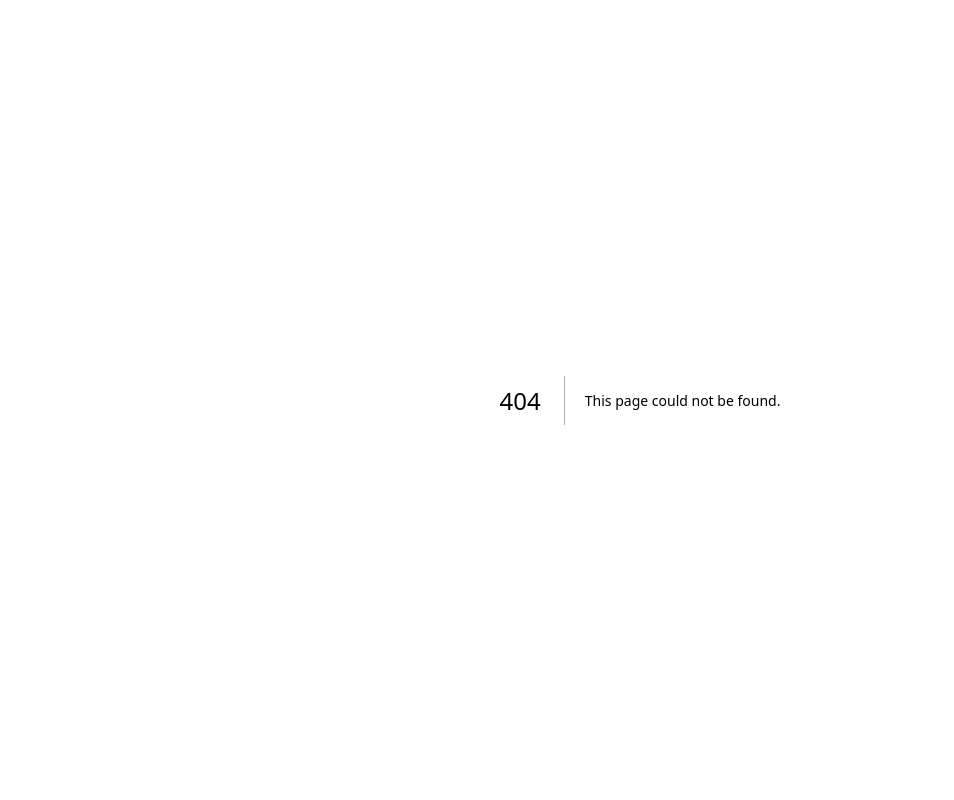
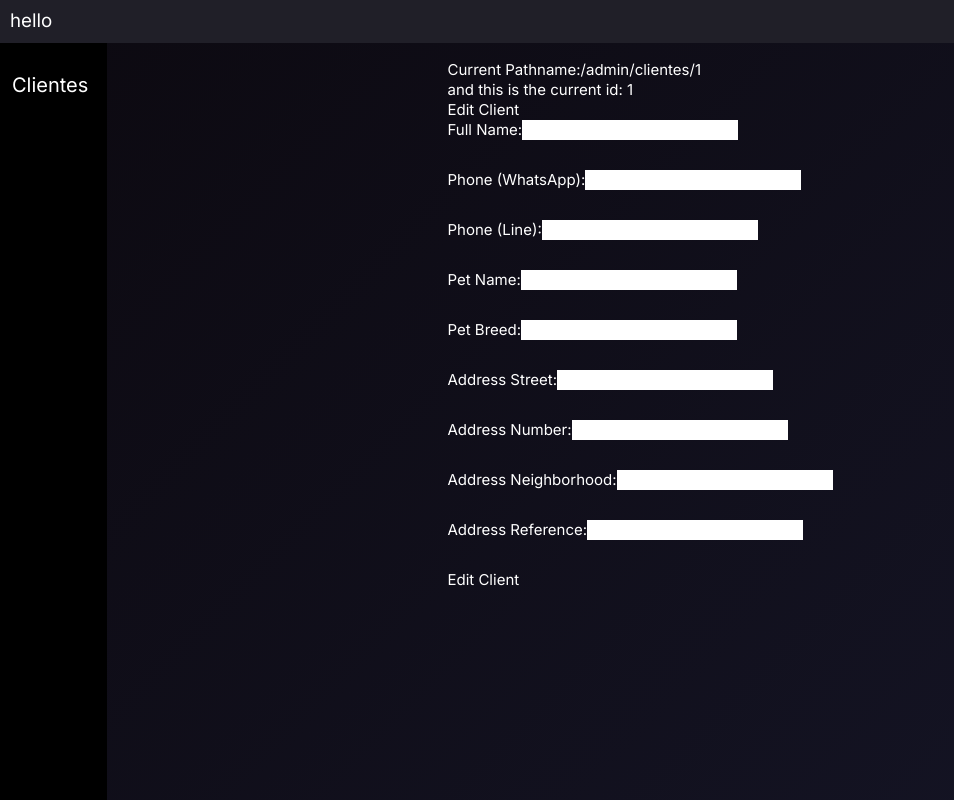
Before and after one commit to luan-k/super-pet-delivery, a Next.js app in the folder front/: page /admin/clientes/1 in a window 1280 px wide. Before the commit this address had no page. Shown: the whole page, without its empty margins (0-954 px from the left). Built offline with nearby package versions, Linux system fonts and the light colour scheme; no server answers.

Commit message:
edit client

```diff
--- a/front/app/admin/clientes/ListClients.tsx
+++ b/front/app/admin/clientes/ListClients.tsx
@@ -1,6 +1,7 @@
 "use client";
 import React, { useEffect, useState } from "react";
 import Cookies from "js-cookie";
+import Link from "next/link";
 
 interface Client {
   id: number;
@@ -78,6 +79,11 @@ const ListClients: React.FC = () => {
               <br />
               <strong>Address Reference:</strong> {client.address_reference}
               <br />
+              <Link
+                href={`/admin/clientes/${client.id}`}
+                className='text-white px-4 py-3 bg-yellow-700 mt-4'>
+                Editar
+              </Link>
             </li>
           ))}
         </ul>
--- /dev/null
+++ b/front/app/admin/clientes/[clientid]/form.tsx
@@ -0,0 +1,253 @@
+"use client";
+import React, { useState, ChangeEvent, FormEvent, useEffect } from "react";
+import Cookies from "js-cookie";
+import { usePathname } from "next/navigation";
+
+interface EditClientFormRequest {
+  full_name: string;
+  phone_whatsapp: string;
+  phone_line: string;
+  pet_name: string;
+  pet_breed: string;
+  address_street: string;
+  address_number: string;
+  address_neighborhood: string;
+  address_reference: string;
+}
+interface ClientDetails {
+  id: number;
+  full_name: string;
+  phone_whatsapp: string;
+  phone_line: string;
+  pet_name: string;
+  pet_breed: string;
+  address_street: string;
+  address_number: string;
+  address_neighborhood: string;
+  address_reference: string;
+}
+
+const EditClientForm: React.FC = () => {
+  const pathname = usePathname();
+  var urlParts = pathname.split("/");
+  var currentId = urlParts.at(-1);
+
+  useEffect(() => {
+    const fetchClientDetails = async () => {
+      try {
+        const token = Cookies.get("access_token");
+        const response = await fetch(
+          `http://localhost:8080/clients/${currentId}`,
+          {
+            method: "GET",
+            headers: {
+              "Content-Type": "application/json",
+              Authorization: `Bearer ${token}`,
+            },
+          }
+        );
+
+        if (response.ok) {
+          const data: ClientDetails = await response.json();
+          console.log(data);
+          setCurrentClient(data);
+        } else {
+          console.error("Failed to fetch clients");
+        }
+      } catch (error) {
+        console.error("Error:", error);
+      } finally {
+        //setLoading(false);
+      }
+    };
+
+    fetchClientDetails();
+  }, [currentId]);
+
+  const [currentClient, setCurrentClient] = useState<ClientDetails | null>(
+    null
+  );
+  const [formData, setFormData] = useState<EditClientFormRequest>({
+    full_name: "", // Update field names to match Go structure
+    phone_whatsapp: "",
+    phone_line: "",
+    pet_name: "",
+    pet_breed: "",
+    address_street: "",
+    address_number: "",
+    address_neighborhood: "",
+    address_reference: "",
+  });
+
+  // Update the form data when client details are fetched
+  useEffect(() => {
+    if (currentClient) {
+      setFormData({
+        full_name: currentClient.full_name,
+        phone_whatsapp: currentClient.phone_whatsapp,
+        phone_line: currentClient.phone_line,
+        pet_name: currentClient.pet_name,
+        pet_breed: currentClient.pet_breed,
+        address_street: currentClient.address_street,
+        address_number: currentClient.address_number,
+        address_neighborhood: currentClient.address_neighborhood,
+        address_reference: currentClient.address_reference,
+      });
+    }
+  }, [currentClient]);
+
+  // Define the handleChange function to update the form data
+  const handleChange = (e: ChangeEvent<HTMLInputElement>) => {
+    setFormData({
+      ...formData,
+      [e.target.name]: e.target.value,
+    });
+  };
+
+  const handleSubmit = async (e: FormEvent) => {
+    e.preventDefault();
+
+    const token = Cookies.get("access_token");
+    console.log(formData);
+
+    try {
+      const response = await fetch(
+        `http://localhost:8080/clients/${currentId}`,
+        {
+          method: "PUT",
+          credentials: "include",
+          headers: {
+            "Content-Type": "application/json",
+            Authorization: `Bearer ${token}`,
+          },
+          body: JSON.stringify(formData),
+        }
+      );
+
+      if (response.ok) {
+        console.log("Client Edited successfully!");
+        // Add further actions or redirection upon successful creation
+      } else {
+        console.error("Failed to edit client");
+        console.log(response.json());
+      }
+    } catch (error) {
+      console.error("Error:", error);
+    }
+  };
+
+  return (
+    <div className='text-2xl wk-create-client'>
+      Current Pathname:{pathname}
+      <br />
+      and this is the current id: {currentId}
+      <h1>Edit Client</h1>
+      <form onSubmit={handleSubmit}>
+        {/* Input fields corresponding to the EditClientFormRequest structure */}
+        <label>
+          Full Name:
+          <input
+            type='text'
+            name='full_name'
+            value={formData.full_name}
+            onChange={handleChange}
+            required
+          />
+        </label>
+        <br />
+
+        <label>
+          Phone (WhatsApp):
+          <input
+            type='text'
+            name='phone_whatsapp'
+            value={formData.phone_whatsapp}
+            onChange={handleChange}
+          />
+        </label>
+        <br />
+
+        <label>
+          Phone (Line):
+          <input
+            type='text'
+            name='phone_line'
+            value={formData.phone_line}
+            onChange={handleChange}
+          />
+        </label>
+        <br />
+
+        <label>
+          Pet Name:
+          <input
+            type='text'
+            name='pet_name'
+            value={formData.pet_name}
+            onChange={handleChange}
+          />
+        </label>
+        <br />
+
+        <label>
+          Pet Breed:
+          <input
+            type='text'
+            name='pet_breed'
+            value={formData.pet_breed}
+            onChange={handleChange}
+          />
+        </label>
+        <br />
+
+        <label>
+          Address Street:
+          <input
+            type='text'
+            name='address_street'
+            value={formData.address_street}
+            onChange={handleChange}
+          />
+        </label>
+        <br />
+
+        <label>
+          Address Number:
+          <input
+            type='text'
+            name='address_number'
+            value={formData.address_number}
+            onChange={handleChange}
+          />
+        </label>
+        <br />
+
+        <label>
+          Address Neighborhood:
+          <input
+            type='text'
+            name='address_neighborhood'
+            value={formData.address_neighborhood}
+            onChange={handleChange}
+          />
+        </label>
+        <br />
+
+        <label>
+          Address Reference:
+          <input
+            type='text'
+            name='address_reference'
+            value={formData.address_reference}
+            onChange={handleChange}
+          />
+        </label>
+        <br />
+
+        <button type='submit'>Edit Client</button>
+      </form>
+    </div>
+  );
+};
+
+export default EditClientForm;
--- /dev/null
+++ b/front/app/admin/clientes/[clientid]/page.tsx
@@ -0,0 +1,9 @@
+import EditClientForm from "./form";
+
+export default function EditClient() {
+  return (
+    <>
+      <EditClientForm />
+    </>
+  );
+}
```
